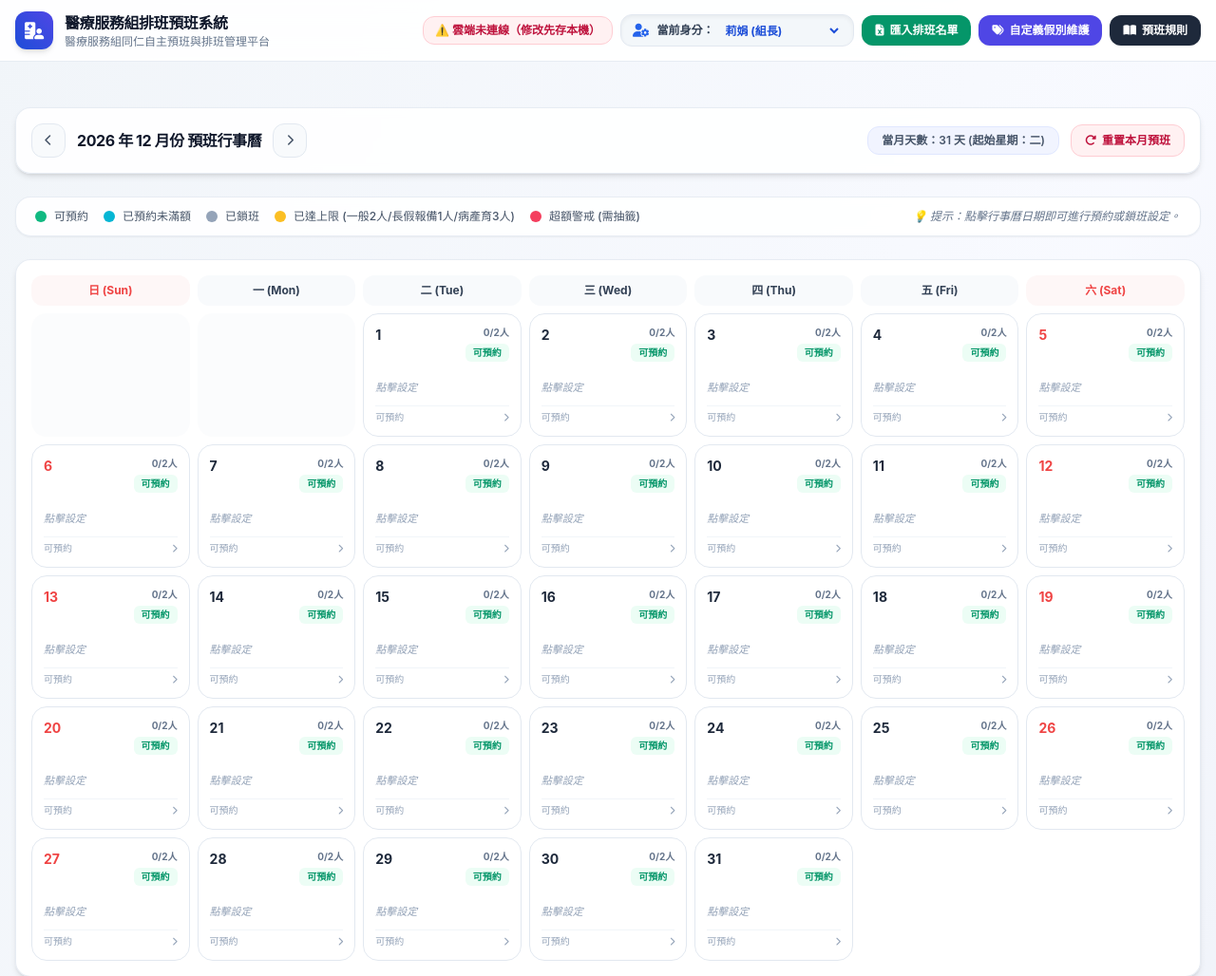
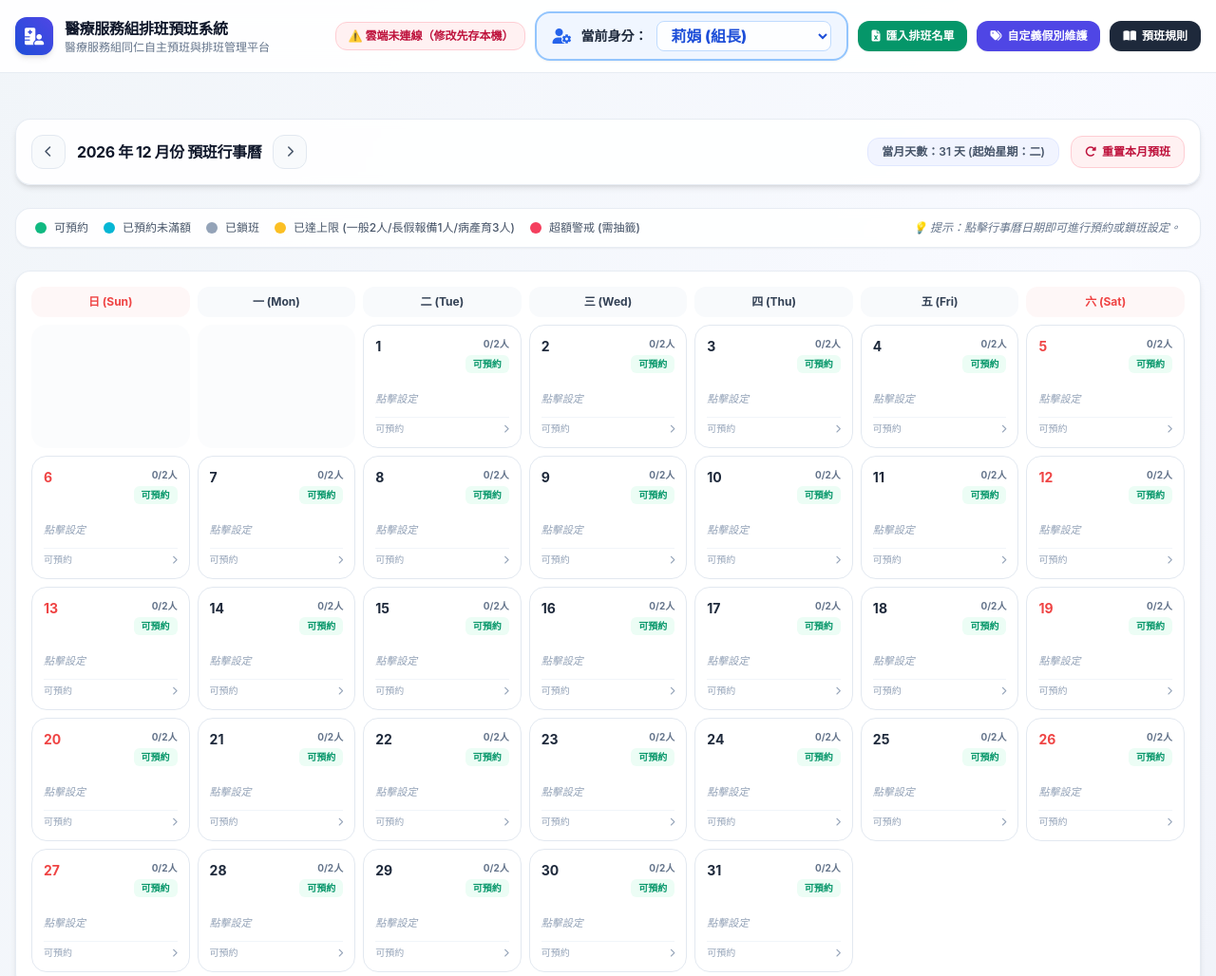
Before and after one commit to chimei2310-pixel/LILI-3, a plain HTML site: page index.html in a window 1280 px wide. Shown: the top 1028 px of the page at 95% size. Drawn offline with nearby package versions, Linux system fonts and the light colour scheme; no server answers.

Commit message:
Update index.html

```diff
--- a/index.html
+++ b/index.html
@@ -46,14 +46,14 @@
             </div>
 
             <!-- Top Right Action Buttons -->
-            <div class="flex flex-wrap items-center gap-2">
+            <div class="flex flex-wrap items-center gap-2.5">
                 <!-- 雲端同步狀態 -->
                 <span id="cloud-sync-status" class="text-xs font-semibold px-3 py-1.5 rounded-xl border bg-amber-50 text-amber-700 border-amber-200">⏳ 雲端連線中…</span>
-                <!-- User Switcher -->
-                <div class="flex items-center space-x-2 bg-slate-100/80 px-3 py-1.5 rounded-xl border border-slate-200 shadow-inner">
-                    <i class="fa-solid fa-user-gear text-blue-600 text-sm"></i>
-                    <span class="text-xs font-semibold text-slate-700">當前身分：</span>
-                    <select id="user-select" onchange="switchUser()" class="bg-transparent text-xs font-bold text-blue-700 focus:outline-none cursor-pointer">
+                <!-- User Switcher (Enhanced Size & Visibility) -->
+                <div class="flex items-center space-x-2.5 bg-blue-50/90 px-4 py-2 rounded-2xl border-2 border-blue-300 shadow-sm hover:border-blue-400 transition">
+                    <i class="fa-solid fa-user-gear text-blue-600 text-base"></i>
+                    <span class="text-sm font-bold text-slate-800 whitespace-nowrap">當前身分：</span>
+                    <select id="user-select" onchange="switchUser()" class="bg-white/90 px-2.5 py-1 rounded-lg border border-blue-200 text-sm sm:text-base font-extrabold text-blue-700 focus:outline-none focus:ring-2 focus:ring-blue-400 cursor-pointer">
                         <!-- Populated by JS -->
                     </select>
                 </div>
@@ -97,7 +97,7 @@
                 <span id="current-month-range-text" class="text-xs text-slate-600 font-semibold bg-indigo-50/80 px-3.5 py-1.5 rounded-xl border border-indigo-100">
                     當月天數：31 天 (起始星期：二)
                 </span>
-                <button onclick="clearCurrentMonthReservations()" class="bg-rose-50 hover:bg-rose-100 text-rose-700 border border-rose-200 px-3.5 py-2 rounded-xl text-xs font-semibold transition flex items-center shadow-2xs">
+                <button id="reset-month-btn" onclick="clearCurrentMonthReservations()" class="bg-rose-50 hover:bg-rose-100 text-rose-700 border border-rose-200 px-3.5 py-2 rounded-xl text-xs font-semibold transition flex items-center shadow-2xs">
                     <i class="fa-solid fa-rotate-right mr-1.5"></i> 重置本月預班
                 </button>
             </div>
@@ -400,7 +400,7 @@
             </div>
 
             <div class="pt-2 border-t border-slate-100 flex justify-between items-center">
-                <button onclick="resetLotteryForActiveDate()" class="text-xs text-slate-500 hover:text-slate-700 underline">重置抽籤結果</button>
+                <button id="reset-lottery-btn" onclick="resetLotteryForActiveDate()" class="text-xs text-slate-500 hover:text-slate-700 underline">重置抽籤結果</button>
                 <button onclick="closeLotteryModal()" class="bg-slate-200 hover:bg-slate-300 text-slate-700 px-4 py-2 rounded-xl text-xs font-semibold">關閉</button>
             </div>
         </div>
@@ -494,6 +494,34 @@
         let activeSelectedDate = null;
         let activeLotteryDate = null;
 
+        // 僅限這 3 位主管姓名可執行「重置本月預班」與「重置抽籤結果」
+        const SUPERVISOR_RESET_NAMES = ['莉娟', '麗雯', '佩君'];
+
+        function isCurrentUserResetAuthorized() {
+            const staff = staffList.find(s => s.id === currentUser);
+            return !!(staff && SUPERVISOR_RESET_NAMES.includes(staff.name.trim()));
+        }
+
+        function updateSupervisorActionButtons() {
+            const authorized = isCurrentUserResetAuthorized();
+            const resetMonthBtn = document.getElementById('reset-month-btn');
+            if (resetMonthBtn) {
+                if (authorized) {
+                    resetMonthBtn.classList.remove('hidden');
+                } else {
+                    resetMonthBtn.classList.add('hidden');
+                }
+            }
+            const resetLotteryBtn = document.getElementById('reset-lottery-btn');
+            if (resetLotteryBtn) {
+                if (authorized) {
+                    resetLotteryBtn.classList.remove('hidden');
+                } else {
+                    resetLotteryBtn.classList.add('hidden');
+                }
+            }
+        }
+
         const standardLeaveTypes = [
             { name: 'v', color: 'bg-blue-600' },
             { name: 'off', color: 'bg-slate-600' },
@@ -656,6 +684,7 @@
         window.onload = function() {
             loadSavedData();
             initUserSelect();
+            updateSupervisorActionButtons();
             refreshActiveMonthData();
             renderCalendar();
             renderStaffSummaryDashboard();
@@ -747,12 +776,14 @@
                 currentUser = staffList[0].id;
             }
             select.value = currentUser;
+            updateSupervisorActionButtons();
         }
 
         function switchUser() {
             const select = document.getElementById('user-select');
             if (!select) return;
             currentUser = select.value;
+            updateSupervisorActionButtons();
             renderCalendar();
             renderStaffSummaryDashboard();
         }
@@ -1026,6 +1057,10 @@
         }
 
         function clearCurrentMonthReservations() {
+            if (!isCurrentUserResetAuthorized()) {
+                showToast("權限不足：僅限主管（莉娟、麗雯、佩君）可執行重置本月預班！", "error");
+                return;
+            }
             showConfirmDialog(
                 `確定要重置 ${currentYear} 年 ${currentMonth} 月份的所有預約、鎖班紀錄與抽籤結果嗎？`,
                 () => {
@@ -1170,6 +1205,7 @@
             currentUser = staffId;
             const select = document.getElementById('user-select');
             if (select) select.value = currentUser;
+            updateSupervisorActionButtons();
 
             openBookingModal(day);
         }
@@ -1303,6 +1339,7 @@
             }
 
             renderLotteryResultsList();
+            updateSupervisorActionButtons();
             document.getElementById('lottery-modal').classList.remove('hidden');
         }
 
@@ -1461,6 +1498,10 @@
         }
 
         function resetLotteryForActiveDate() {
+            if (!isCurrentUserResetAuthorized()) {
+                showToast("權限不足：僅限主管（莉娟、麗雯、佩君）可執行重置抽籤結果！", "error");
+                return;
+            }
             if (!activeLotteryDate) return;
             const lotKey = `${currentYear}_${currentMonth}_${activeLotteryDate}`;
             delete lotteryRecords[lotKey];
```
